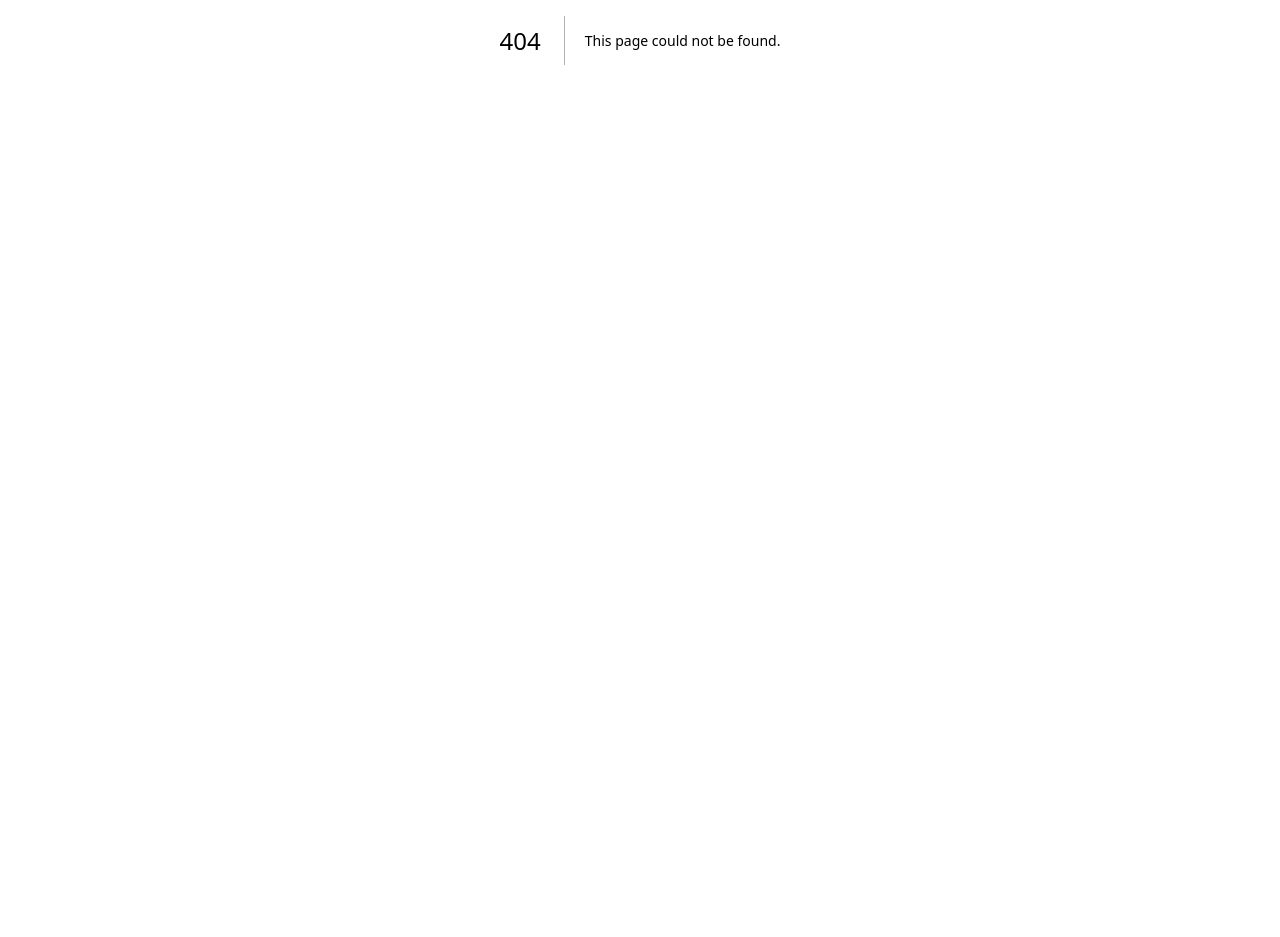
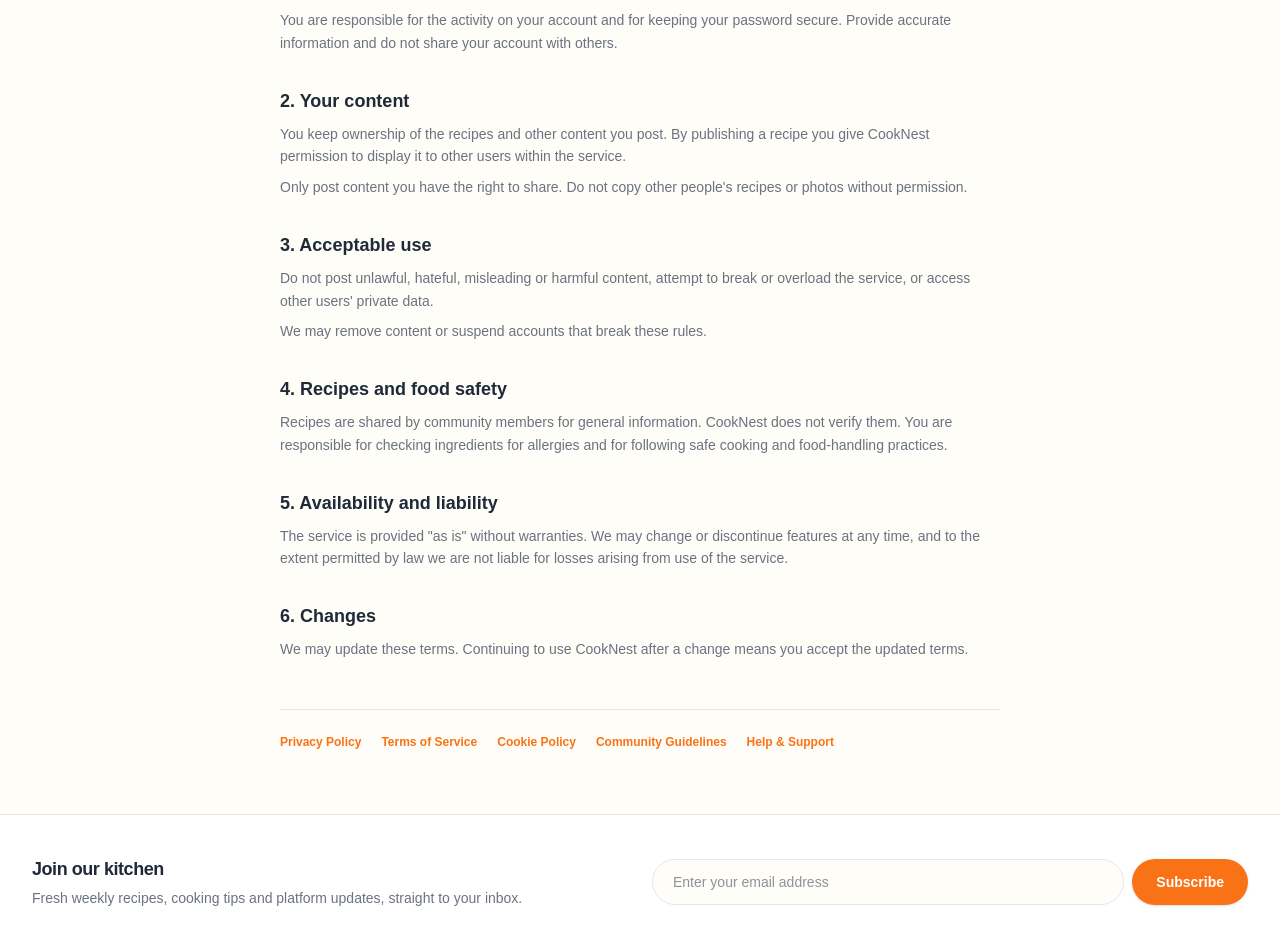
Before and after one commit to themubby/cooknest, a Next.js app: page /terms in a window 1280 px wide. Before the commit this address had no page. Shown: the part 360-1297 px from the top of the page. Before the commit the page ends 800 px from the top, so only its background shows below. Built offline with nearby package versions, Linux system fonts and the light colour scheme; no server answers.

Commit message:
newsletter updated

```diff
--- /dev/null
+++ b/app/(marketing)/cookies/page.tsx
@@ -0,0 +1,39 @@
+import LegalPage from "@/components/marketing/legal-page";
+
+export const metadata = { title: "Cookie Policy | CookNest" };
+
+export default function CookiesPage() {
+  return (
+    <LegalPage
+      title="Cookie Policy"
+      updated="October 2026"
+      intro="Cookies are small files stored in your browser. CookNest uses only the ones needed to make the app work."
+      sections={[
+        {
+          heading: "Essential cookies",
+          body: [
+            "We use secure session cookies (set by NextAuth) to keep you signed in. Without them, sign-in would not work.",
+          ],
+        },
+        {
+          heading: "Preference storage",
+          body: [
+            "Your light or dark theme choice is saved in your browser's local storage so the site remembers it on your next visit.",
+          ],
+        },
+        {
+          heading: "Analytics and advertising",
+          body: [
+            "CookNest does not use advertising cookies or third-party tracking cookies.",
+          ],
+        },
+        {
+          heading: "Managing cookies",
+          body: [
+            "You can block or delete cookies in your browser settings. If you block essential cookies you will not be able to stay signed in.",
+          ],
+        },
+      ]}
+    />
+  );
+}
--- /dev/null
+++ b/app/(marketing)/privacy/page.tsx
@@ -0,0 +1,63 @@
+import LegalPage from "@/components/marketing/legal-page";
+
+export const metadata = { title: "Privacy Policy | CookNest" };
+
+export default function PrivacyPage() {
+  return (
+    <LegalPage
+      title="Privacy Policy"
+      updated="October 2026"
+      intro="CookNest is a recipe-sharing app. This policy explains what information we collect, why we collect it and the choices you have."
+      sections={[
+        {
+          heading: "Information we collect",
+          body: [
+            "Account details: your name and email address when you sign up, or when you sign in with Google. If you register with a password, only a securely hashed version is stored; we never store or see your plain password.",
+            "Profile details: the display name and profile photo you choose to set.",
+            "Content you create: recipes, categories, and the recipes you mark as favorites.",
+            "Newsletter: your email address, if you subscribe to our newsletter.",
+          ],
+        },
+        {
+          heading: "How we use your information",
+          body: [
+            "To create and secure your account, show your recipes and favorites, and personalise your dashboard.",
+            "To send newsletter emails if you subscribed. You can unsubscribe at any time.",
+            "To keep the service working, prevent abuse and fix problems.",
+          ],
+        },
+        {
+          heading: "Public and private recipes",
+          body: [
+            "Recipes you publish are visible to other visitors together with your display name. Recipes you keep private are only visible to you.",
+          ],
+        },
+        {
+          heading: "Third-party services",
+          body: [
+            "We use Google Sign-In for authentication, Google Firebase (Firestore) to store data, and Vercel to host the app. These providers process data on our behalf under their own privacy terms.",
+            "We do not sell your personal information.",
+          ],
+        },
+        {
+          heading: "Data retention and your rights",
+          body: [
+            "We keep your information for as long as your account is active. You can edit your name and photo on your profile page, and you can ask us to delete your account and associated data at any time by contacting us.",
+          ],
+        },
+        {
+          heading: "Security",
+          body: [
+            "We use industry-standard measures, including password hashing and encrypted connections, but no online service can be guaranteed to be completely secure.",
+          ],
+        },
+        {
+          heading: "Changes and contact",
+          body: [
+            "We may update this policy from time to time and will change the date above when we do. Questions? Visit our Help & Support page.",
+          ],
+        },
+      ]}
+    />
+  );
+}
--- /dev/null
+++ b/app/(marketing)/terms/page.tsx
@@ -0,0 +1,53 @@
+import LegalPage from "@/components/marketing/legal-page";
+
+export const metadata = { title: "Terms of Service | CookNest" };
+
+export default function TermsPage() {
+  return (
+    <LegalPage
+      title="Terms of Service"
+      updated="October 2026"
+      intro="By creating an account or using CookNest you agree to these terms. If you do not agree, please do not use the service."
+      sections={[
+        {
+          heading: "Your account",
+          body: [
+            "You are responsible for the activity on your account and for keeping your password secure. Provide accurate information and do not share your account with others.",
+          ],
+        },
+        {
+          heading: "Your content",
+          body: [
+            "You keep ownership of the recipes and other content you post. By publishing a recipe you give CookNest permission to display it to other users within the service.",
+            "Only post content you have the right to share. Do not copy other people's recipes or photos without permission.",
+          ],
+        },
+        {
+          heading: "Acceptable use",
+          body: [
+            "Do not post unlawful, hateful, misleading or harmful content, attempt to break or overload the service, or access other users' private data.",
+            "We may remove content or suspend accounts that break these rules.",
+          ],
+        },
+        {
+          heading: "Recipes and food safety",
+          body: [
+            "Recipes are shared by community members for general information. CookNest does not verify them. You are responsible for checking ingredients for allergies and for following safe cooking and food-handling practices.",
+          ],
+        },
+        {
+          heading: "Availability and liability",
+          body: [
+            "The service is provided \"as is\" without warranties. We may change or discontinue features at any time, and to the extent permitted by law we are not liable for losses arising from use of the service.",
+          ],
+        },
+        {
+          heading: "Changes",
+          body: [
+            "We may update these terms. Continuing to use CookNest after a change means you accept the updated terms.",
+          ],
+        },
+      ]}
+    />
+  );
+}
--- /dev/null
+++ b/components/marketing/newsletter-actions.ts
@@ -0,0 +1,20 @@
+"use server";
+
+import { doc, setDoc } from "firebase/firestore";
+import { db } from "@/config/firebase";
+
+export type NewsletterState = { ok?: boolean; message?: string } | undefined;
+
+export async function subscribeAction(_prev: NewsletterState, formData: FormData): Promise<NewsletterState> {
+  const email = formData.get("email")?.toString().trim().toLowerCase() ?? "";
+  if (!/^[^\s@]+@[^\s@]+\.[^\s@]+$/.test(email)) {
+    return { ok: false, message: "Please enter a valid email address." };
+  }
+  try {
+    await setDoc(doc(db, "subscribers", email), { email, subscribedAt: new Date().toISOString() }, { merge: true });
+    return { ok: true, message: "You're subscribed. Welcome to the kitchen!" };
+  } catch (e) {
+    console.error("Newsletter subscribe failed:", e);
+    return { ok: false, message: "Could not subscribe right now. Please try again later." };
+  }
+}
--- /dev/null
+++ b/components/marketing/newsletter-form.tsx
@@ -0,0 +1,38 @@
+"use client";
+
+import React, { useActionState } from "react";
+import { subscribeAction } from "./newsletter-actions";
+
+export default function NewsletterForm() {
+  const [state, formAction, isPending] = useActionState(subscribeAction, undefined);
+
+  return (
+    <form action={formAction} className="space-y-2">
+      <div className="flex flex-col sm:flex-row gap-2">
+        <input
+          type="email"
+          name="email"
+          placeholder="Enter your email address"
+          required
+          aria-label="Email address"
+          className="bg-background border border-border rounded-full px-5 py-3 text-sm w-full focus:outline-none focus:border-primary focus:bg-surface transition-all text-text"
+        />
+        <button
+          type="submit"
+          disabled={isPending}
+          className="bg-primary text-white font-semibold text-sm px-6 py-3 rounded-full hover:opacity-90 shadow-sm transition-all whitespace-nowrap cursor-pointer disabled:opacity-60"
+        >
+          {isPending ? "Subscribing..." : "Subscribe"}
+        </button>
+      </div>
+      {state?.message && (
+        <p
+          role="status"
+          className={`text-xs font-semibold ${state.ok ? "text-green-600 dark:text-green-400" : "text-red-600 dark:text-red-400"}`}
+        >
+          {state.message}
+        </p>
+      )}
+    </form>
+  );
+}
```
